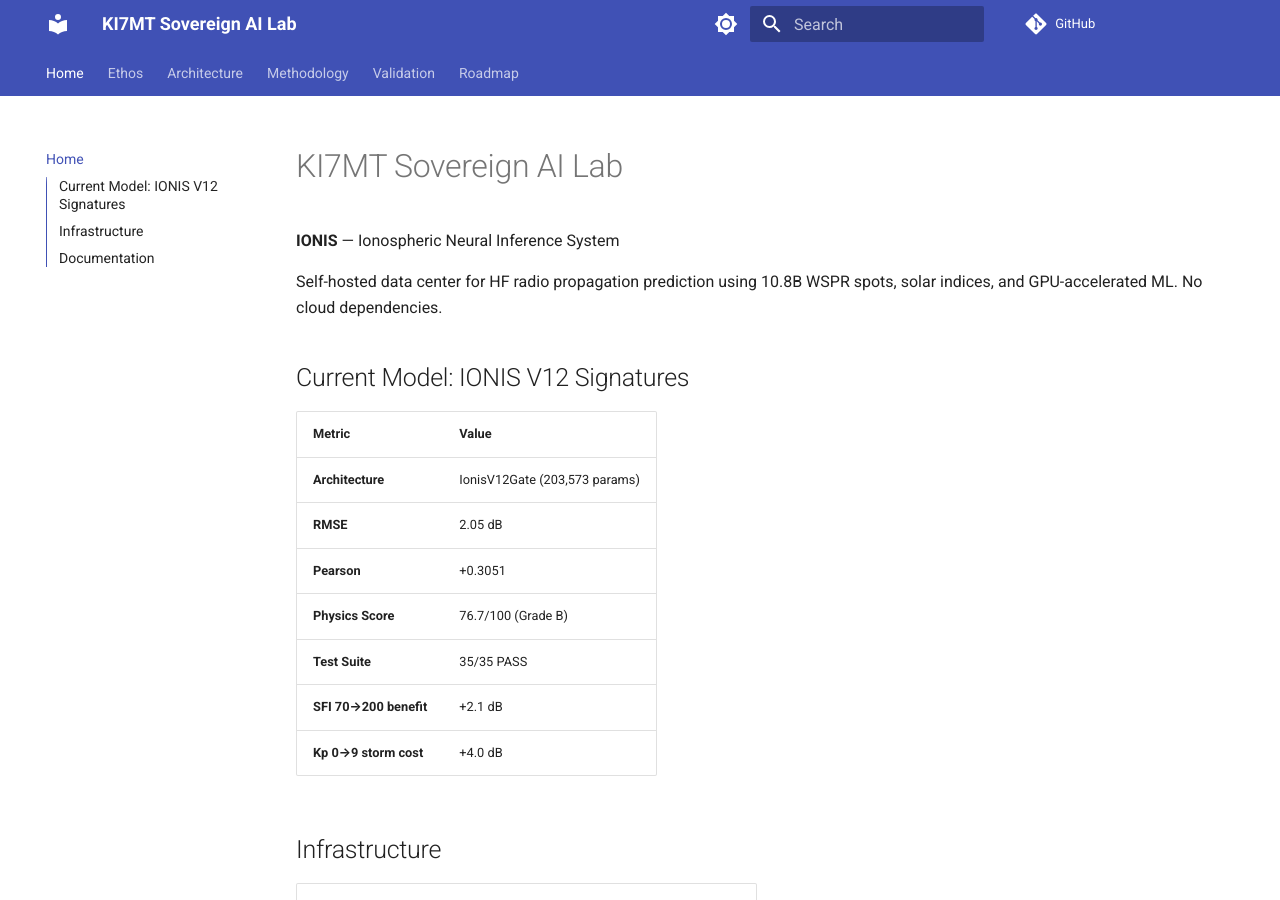
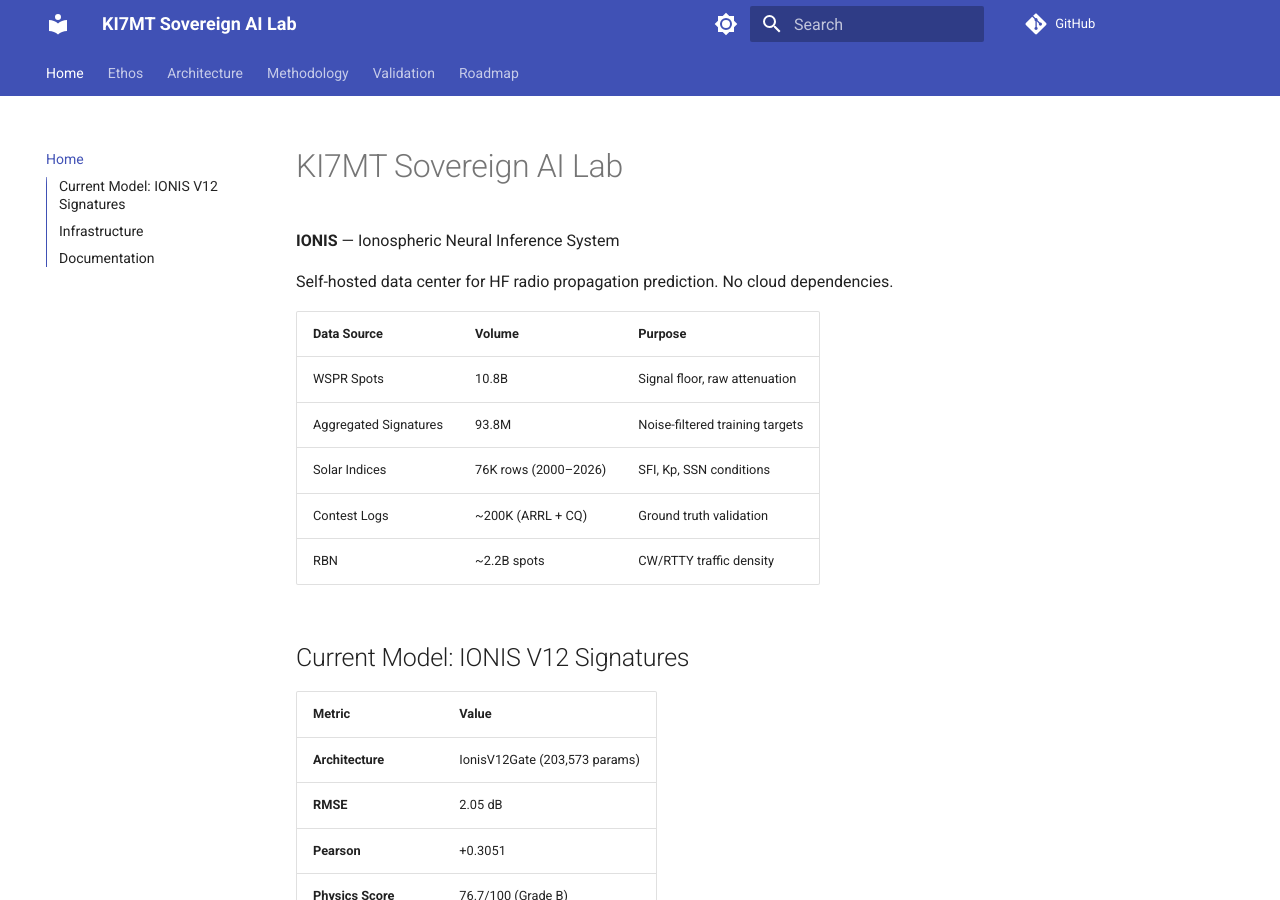
Before and after one commit to IONIS-AI/ionis-docs, an MkDocs documentation site: the page built from docs/index.md, in a window 1280 px wide and 900 px high. Built offline with MkDocs 1.6.1 and Material for MkDocs 9.7.7, drawn with Linux system fonts in a browser that asks for light colours; comment, search, counter and statistics services are not loaded.

Commit message:
Update index with full data inventory
- 10.8B WSPR spots
- 93.8M aggregated signatures
- 76K solar indices (2000-2026)
- ~200K contest logs (ARRL + CQ)
- ~2.2B RBN spots

Co-Authored-By: Claude Opus 4.5 <noreply@anthropic.com>

```diff
--- a/docs/index.md
+++ b/docs/index.md
@@ -2,7 +2,15 @@
 
 **IONIS** — Ionospheric Neural Inference System
 
-Self-hosted data center for HF radio propagation prediction using 10.8B WSPR spots, solar indices, and GPU-accelerated ML. No cloud dependencies.
+Self-hosted data center for HF radio propagation prediction. No cloud dependencies.
+
+| Data Source | Volume | Purpose |
+|-------------|--------|---------|
+| WSPR Spots | 10.8B | Signal floor, raw attenuation |
+| Aggregated Signatures | 93.8M | Noise-filtered training targets |
+| Solar Indices | 76K rows (2000–2026) | SFI, Kp, SSN conditions |
+| Contest Logs | ~200K (ARRL + CQ) | Ground truth validation |
+| RBN | ~2.2B spots | CW/RTTY traffic density |
 
 ## Current Model: IONIS V12 Signatures
 
```
